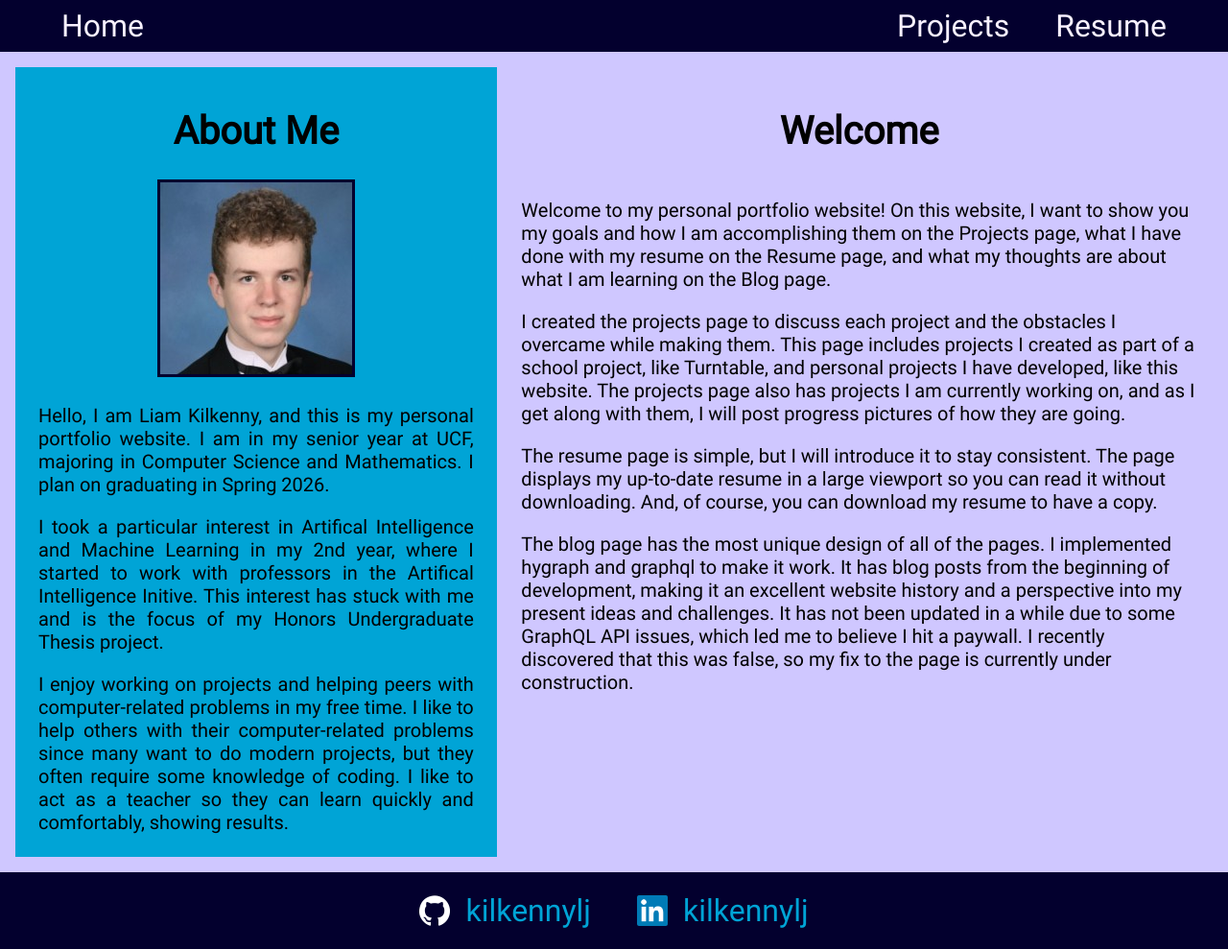
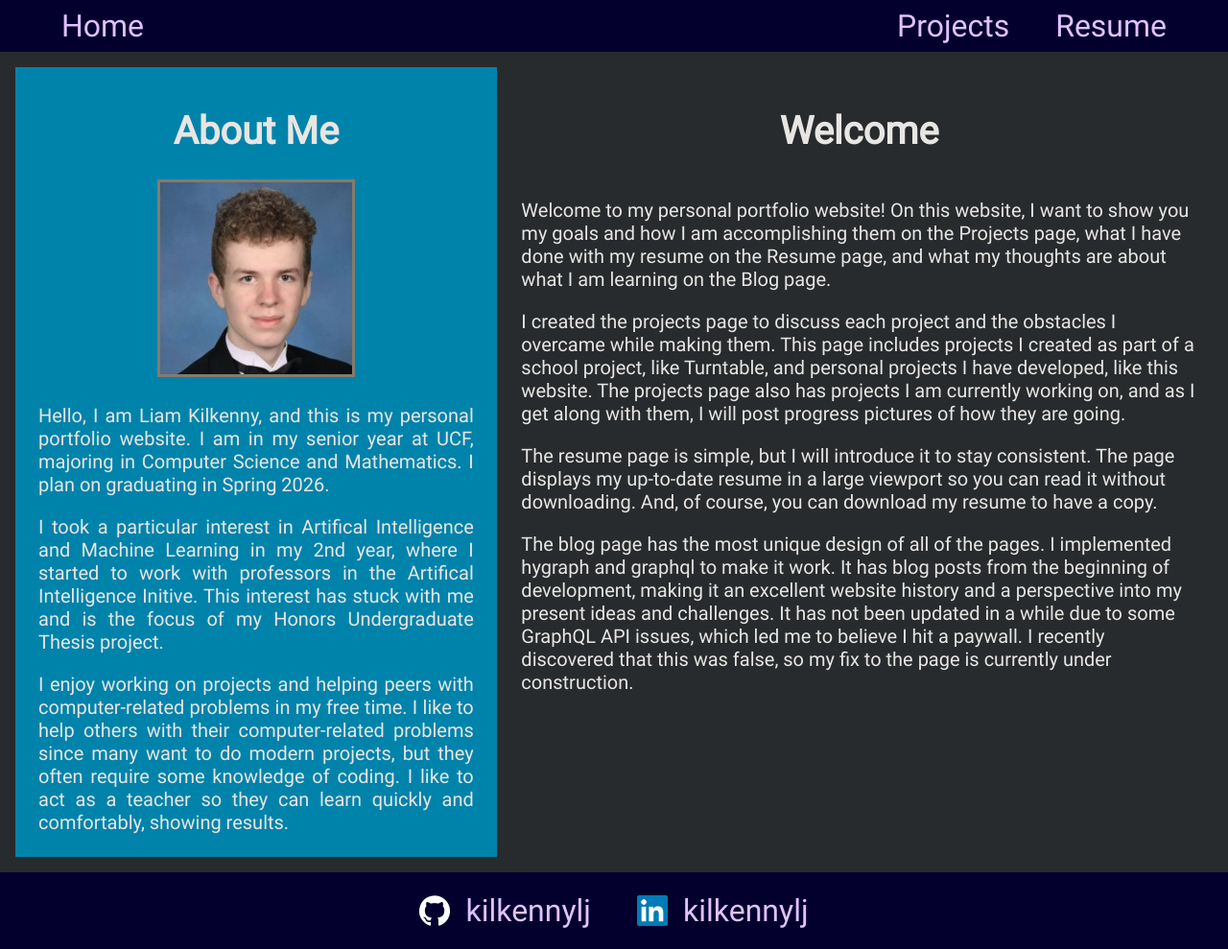
Before and after one commit to kilkennylj/kilkennylj.github.io, a Next.js app: page / in a window 1280 px wide. Shown: the whole page at 96% size. Built offline with nearby package versions, Linux system fonts and the light colour scheme.

Commit message:
Updated colors, modularized, almost final uni resume

```diff
--- a/src/styles/App.css
+++ b/src/styles/App.css
@@ -50,3 +50,14 @@ body {
     flex-direction: column;
     flex: 1
 }
+
+:root
+{
+  --color-background: #282B2D;
+  --color-primary: #E8E6E3;
+  --color-accent: #0083AB;
+  --color-a: #E1C2FF;
+  --color-a-hover: #67D8FF;
+  --color-outline: #847B6D;
+  --color-contrast-background: #03002E;
+}
--- a/src/styles/Footer.css
+++ b/src/styles/Footer.css
@@ -8,12 +8,11 @@
 {
     display: flex;
     flex-direction: row;
-    background: #03002E;
+    background: var(--color-contrast-background);
     justify-content: center;
     align-items: center;
     font-size: clamp(20px, 3vw, 32px);
     height: 10vh;
-    color: #F8F1FF;
 }
 
 .contactInfo
@@ -42,7 +41,7 @@ ul
 
 a
 {
-    color: #00A4D6;
+    color: var(--color-a);
     text-decoration: none;
 }
 
--- a/src/styles/HomePage.css
+++ b/src/styles/HomePage.css
@@ -8,18 +8,19 @@
 {
     display: flex;
     min-height: 80vh;
-    background: #CFC7FF;
+    background: var(--color-background);
     flex-direction: row;
     max-width: 100vw;
     font-size: clamp(14px, 2.5vw, 20px);
     padding: 1rem;
+    color: var(--color-primary)
 }
 
 .about
 {
     display: flex;
     flex-direction: column;
-    background-color: #00A4D6;
+    background-color: var(--color-accent);
     width: 40vw;
     padding: 1rem;
 }
@@ -36,7 +37,7 @@
     max-width: 100%;
     height: auto;
     object-fit: contain;
-    border: solid #03002E;
+    border: solid var(--color-outline);
 }
 
 .aboutContent
--- a/src/styles/NavBar.css
+++ b/src/styles/NavBar.css
@@ -8,11 +8,12 @@
 {
     display: flex;
     flex-direction: row;
-    background: #03002E;
+    background: var(--color-contrast-background);
     justify-content: space-between;
     align-items: center;
     font-size: clamp(20px, 3vw, 32px);
     height: 10vh;
+    color: var(--color-a);
 }
 
 .navBarContainer a
@@ -24,7 +25,6 @@
 .leftSide
 {
     display: flex;
-    color: #F8F1FF;
     padding-top: 1vh;
     padding-left: 5vw;
     padding-bottom: 1vh;
@@ -32,13 +32,12 @@
 
 a:hover
 {
-    color: #006E90;
+    color: var(--color-a-hover);
 }
 
 .rightSide
 {
     display: flex;
-    color: #F8F1FF;
     justify-content: space-between;
     padding-top: 1vh;
     padding-right: 5vw;
--- a/src/styles/ResumePage.css
+++ b/src/styles/ResumePage.css
@@ -2,7 +2,7 @@
 {
     display: flex;
     height: 80vh;
-    background: #CFC7FF;
+    background: var(--color-background);
     flex-direction: row;
     max-width: 100vw;
     font-size: 1.25rem;
```
Also changed, not shown: src/styles/ProjectsPage.css (+7 -6 lines), 1 other file (tests, documents, lock files or other folders).
